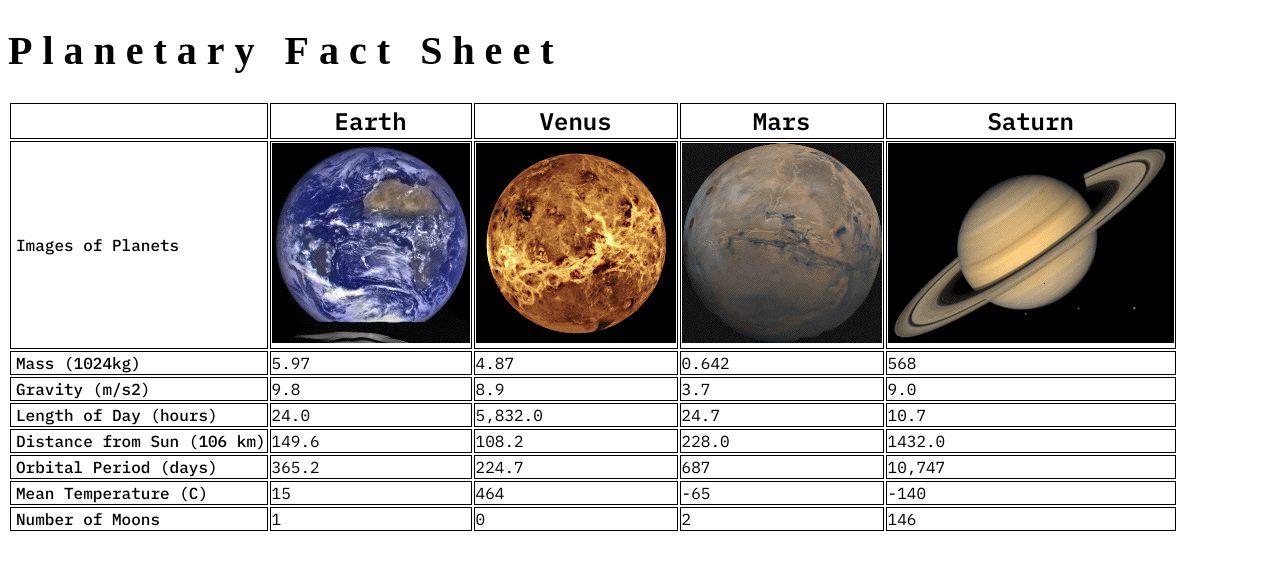
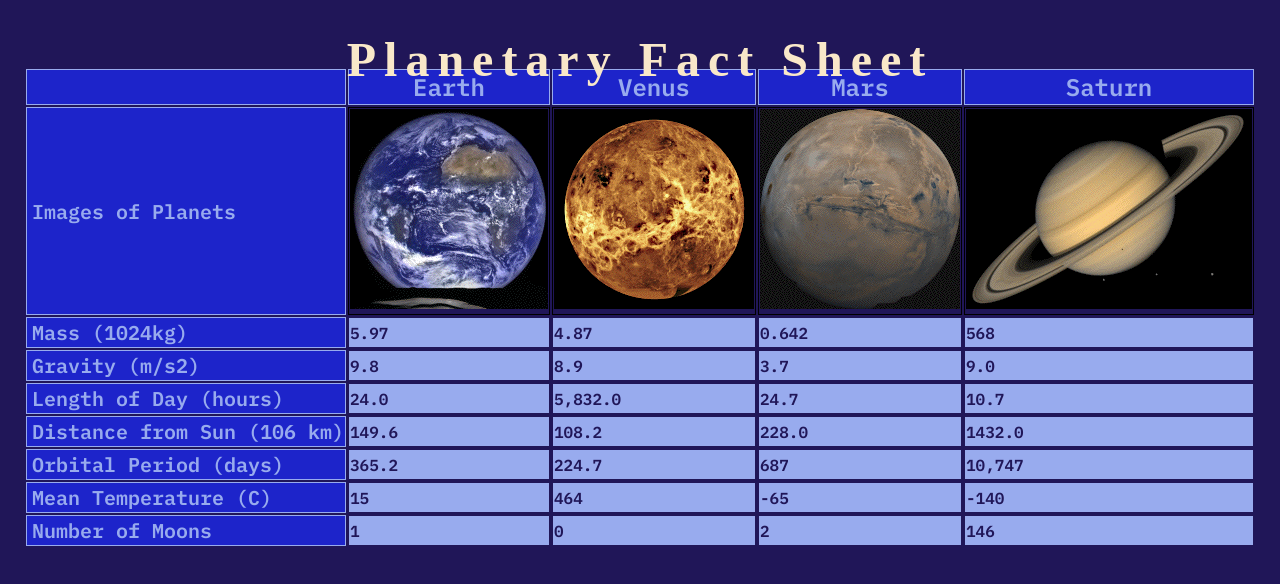
Before and after one commit to 8JME/webdev_lab7, a plain HTML site: page index.html in a window 1280 px wide. Drawn offline with Linux system fonts and the light colour scheme; a web font is replaced by a local one.

Commit message:
updates to styles
CSS/HTML updates.

```diff
--- a/css/style.css
+++ b/css/style.css
@@ -2,14 +2,42 @@ td, th {
 	border: 1px solid;
   }
 
+  body {
+    background-color: #201658;
+  }
+
+  h1#main {
+    text-align: center;
+    margin-bottom: -20px;
+  }
+
+  table {
+    margin: 0 auto;
+  }
+
+  table#position {
+    position: absolute;
+    top: 200px;
+  }
+
+  .highlight {
+    background-color: #1D24CA;
+    color: #98ABEE;
+  }
+
+  .pv_highlight {
+    background-color: #98ABEE;
+    color: #201658;
+  }
+
   /* fonts */
-
 .main-heading {
   font-family: "Timmana", serif;
-  font-weight: 600;
-  font-size: 2.5em;
+  font-weight: 800;
+  font-size: 3em;
   font-style: normal;
-  letter-spacing: 10px;
+  letter-spacing: 8px;
+  color: #F9E8C9;
 }
 
 tr#planets {
@@ -22,12 +50,13 @@ tr#planets {
 tr td.planet-property {
   padding-left: 5px;
   font-family: "IBM Plex Mono", serif;
-  font-weight: 500;
+  font-weight: 600;
+  font-size: 1.25em;
   font-style: normal;
 }
 
 tr td.planet-value {
   font-family: "IBM Plex Mono", serif;
-  font-weight: 400;
+  font-weight: 600;
   font-style: normal;
 }
--- a/index.html
+++ b/index.html
@@ -2,77 +2,77 @@
 <html lang="en">
 <head>
   <meta charset="utf-8">
-  <title>Your Title Here</title>
+  <title>Planetary Facts</title>
   <link rel="stylesheet" href="css/style.css">
   <link rel="preconnect" href="https://fonts.googleapis.com">
   <link rel="preconnect" href="https://fonts.gstatic.com" crossorigin>
   <link href="https://fonts.googleapis.com/css2?family=IBM+Plex+Mono:wght@400;500;600&family=Timmana&display=swap" rel="stylesheet">
 </head>
 <body>
-  <h1 class="main-heading">Planetary Fact Sheet</h1>
+  <h1 id="main" class="main-heading">Planetary Fact Sheet</h1>
   <table id="planets">
     <tr id="planets">
-      <th></th>
-      <th>Earth</th>
-      <th>Venus</th>
-      <th>Mars</th>
-      <th>Saturn</th>
+      <th class="highlight"></th>
+      <th class="highlight">Earth</th>
+      <th class="highlight">Venus</th>
+      <th class="highlight">Mars</th>
+      <th class="highlight">Saturn</th>
     </tr>
     <tr>
-      <td class="planet-property">Images of Planets</td>
+      <td class="planet-property highlight">Images of Planets</td>
       <td><img src="images/earth.gif" alt="The planet earth view from space"></td>
       <td><img src="images/venus.gif" alt="The planet Venus view from space"></td>
       <td><img src="images/mars.gif" alt="The planet Mars view from space"></td>
       <td><img src="images/saturn.gif" alt="The planet Saturn view from space"></td>
     </tr>
     <tr>
-      <td class="planet-property">Mass (1024kg)</td>
-      <td class="planet-value">5.97</td>
-      <td class="planet-value">4.87</td>
-      <td class="planet-value">0.642</td>
-      <td class="planet-value">568</td>
+      <td class="planet-property highlight">Mass (1024kg)</td>
+      <td class="planet-value pv_highlight">5.97</td>
+      <td class="planet-value pv_highlight">4.87</td>
+      <td class="planet-value pv_highlight">0.642</td>
+      <td class="planet-value pv_highlight">568</td>
     </tr>
     <tr>
-      <td class="planet-property">Gravity (m/s2)</td>
-      <td class="planet-value">9.8</td>
-      <td class="planet-value">8.9</td>
-      <td class="planet-value">3.7</td>
-      <td class="planet-value">9.0</td>
+      <td class="planet-property highlight">Gravity (m/s2)</td>
+      <td class="planet-value pv_highlight">9.8</td>
+      <td class="planet-value pv_highlight">8.9</td>
+      <td class="planet-value pv_highlight">3.7</td>
+      <td class="planet-value pv_highlight">9.0</td>
     </tr>
     <tr>
-      <td class="planet-property">Length of Day (hours)</td>
-      <td class="planet-value">24.0</td>
-      <td class="planet-value">5,832.0</td>
-      <td class="planet-value">24.7</td>
-      <td class="planet-value">10.7</td>
+      <td class="planet-property highlight">Length of Day (hours)</td>
+      <td class="planet-value pv_highlight">24.0</td>
+      <td class="planet-value pv_highlight">5,832.0</td>
+      <td class="planet-value pv_highlight">24.7</td>
+      <td class="planet-value pv_highlight">10.7</td>
     </tr>
     <tr>
-      <td class="planet-property">Distance from Sun (106 km)</td>
-      <td class="planet-value">149.6</td>
-      <td class="planet-value">108.2</td>
-      <td class="planet-value">228.0</td>
-      <td class="planet-value">1432.0</td>
+      <td class="planet-property highlight">Distance from Sun (106 km)</td>
+      <td class="planet-value pv_highlight">149.6</td>
+      <td class="planet-value pv_highlight">108.2</td>
+      <td class="planet-value pv_highlight">228.0</td>
+      <td class="planet-value pv_highlight">1432.0</td>
     </tr>
     <tr>
-      <td class="planet-property">Orbital Period (days)</td>
-      <td class="planet-value">365.2</td>
-      <td class="planet-value">224.7</td>
-      <td class="planet-value">687</td>
-      <td class="planet-value">10,747</td>
+      <td class="planet-property highlight">Orbital Period (days)</td>
+      <td class="planet-value pv_highlight">365.2</td>
+      <td class="planet-value pv_highlight">224.7</td>
+      <td class="planet-value pv_highlight">687</td>
+      <td class="planet-value pv_highlight">10,747</td>
     </tr>
     <tr>
-      <td class="planet-property">Mean Temperature (C)</td>
-      <td class="planet-value">15</td>
-      <td class="planet-value">464</td>
-      <td class="planet-value">-65</td>
-      <td class="planet-value">-140</td>
+      <td class="planet-property highlight">Mean Temperature (C)</td>
+      <td class="planet-value pv_highlight">15</td>
+      <td class="planet-value pv_highlight">464</td>
+      <td class="planet-value pv_highlight">-65</td>
+      <td class="planet-value pv_highlight">-140</td>
     </tr>
     <tr>
-      <td class="planet-property">Number of Moons</td>
-      <td class="planet-value">1</td>
-      <td class="planet-value">0</td>
-      <td class="planet-value">2</td>
-      <td class="planet-value">146</td>
+      <td class="planet-property highlight">Number of Moons</td>
+      <td class="planet-value pv_highlight">1</td>
+      <td class="planet-value pv_highlight">0</td>
+      <td class="planet-value pv_highlight">2</td>
+      <td class="planet-value pv_highlight">146</td>
     </tr>
   </table>
 </body>
```
